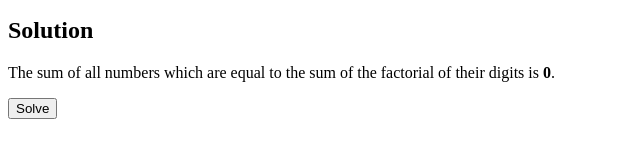
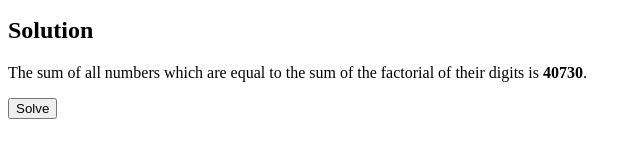
Before and after one commit to mcampo2/project-euler, a website: page problems/034.html in a window 1280 px wide. Both pictures are taken after a click on the button "Solve". Shown: the part 216-374 px from the top of the page, 0-640 px from the left. Drawn offline with Linux system fonts and the light colour scheme.

Commit message:
Solved Problem 34

```diff
--- a/problems/034.html
+++ b/problems/034.html
@@ -28,9 +28,31 @@
     </div>
     <script>
         function solve() {
-            answer = 0;
+            let answer = 0;
+            let max_length = 1; // when 9! * max_length becomes smaller than
+            // the number itself we know it can't be a curious number
+            while(factorial(9) * max_length > '9'.repeat(max_length)) max_length++;
+            let max = factorial(9) * max_length;
 
+            for (let i = 10; i <= max; i++) if(isCurious(i)) answer += i;
             document.getElementById("solution").textContent = answer;
+        }
+
+        function factorial(n) {
+            let result = 1;
+            if (n === 0) return result;
+            for (let i = 1; i <= n; i++) result *= i;
+            return result;
+        }
+
+        function isCurious(n) {
+            let sum = 0;
+            let num = n;
+            while (num > 0) {
+                let digit = num % 10;
+                num = Math.floor(num / 10);
+                sum += factorial(digit);
+            } return sum === n;
         }
 
         document.getElementById("solve").onclick = solve;
```
Also changed, not shown: index.html (+1 -1 lines).
